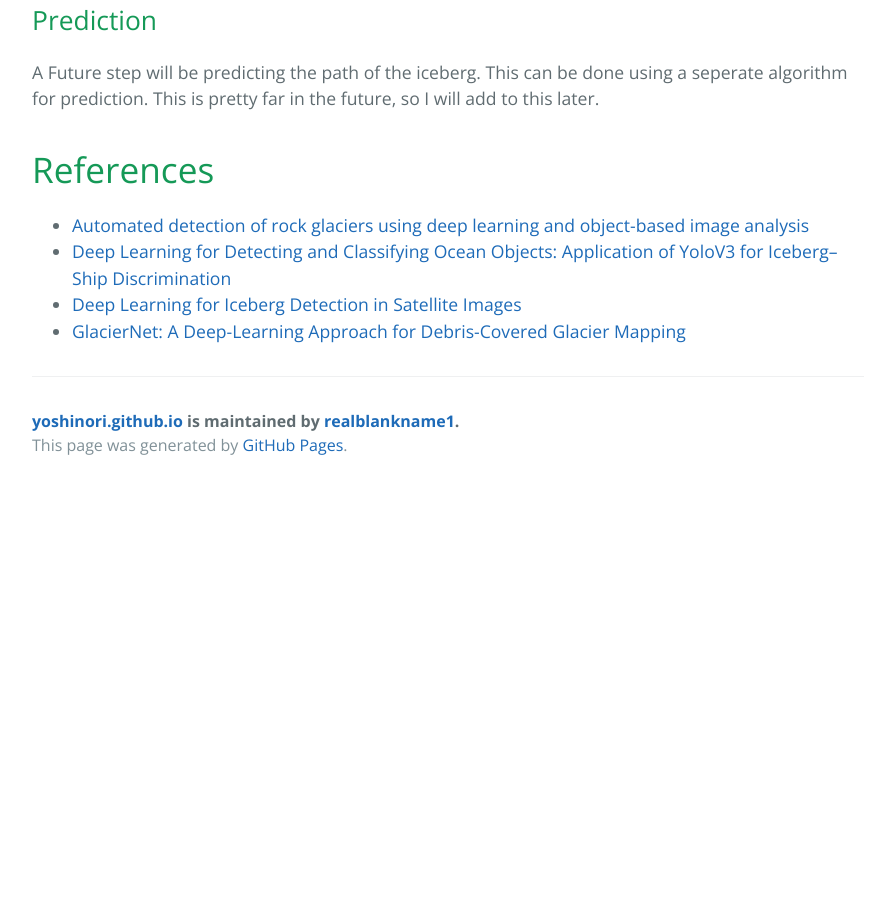
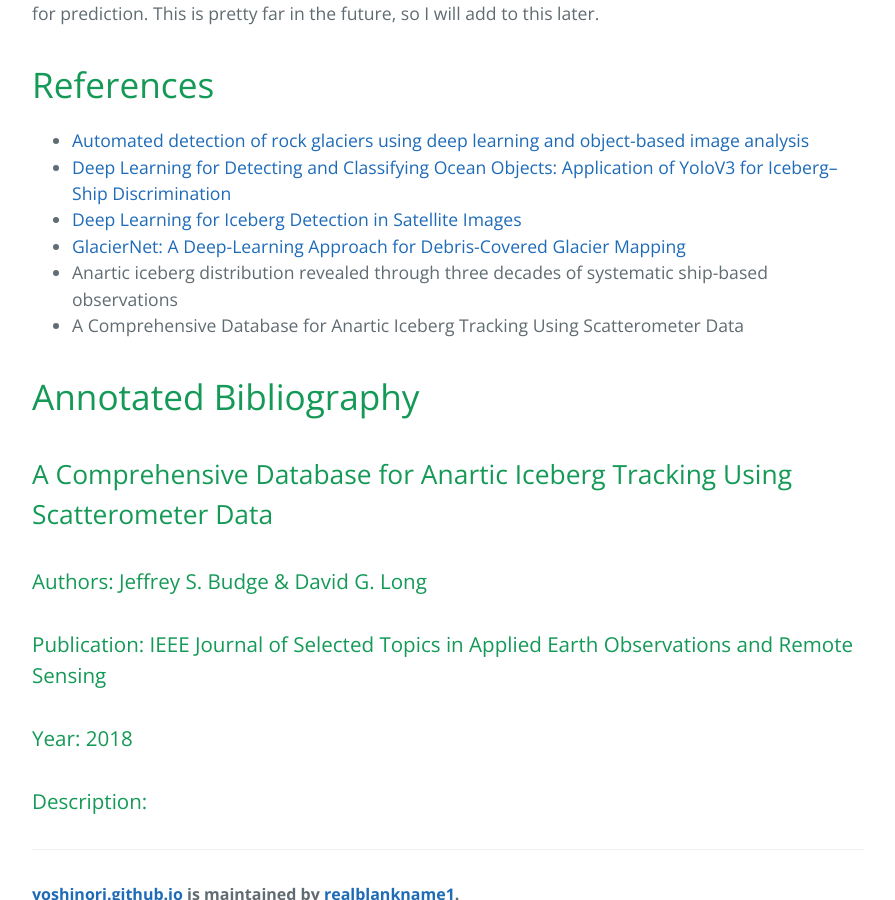
Before and after one commit to realblankname1/yoshinori.github.io, a Jekyll site: the page built from lit-review-icebergs.md, in a window 1280 px wide and 900 px high, scrolled down 936 px. Shown: the whole window, without its empty margins (192-1087 px from the left). Built offline with Jekyll 4.4.1, drawn with Linux system fonts in a browser that asks for light colours; before the commit the page ends 1425 px from its top, so only the background shows below that.

Commit message:
Beginning Lit Review

```diff
--- a/lit-review-icebergs.md
+++ b/lit-review-icebergs.md
@@ -24,3 +22,12 @@ A Future step will be predicting the path of the iceberg. This can be done using
 * [Deep Learning for Detecting and Classifying Ocean Objects: Application of YoloV3 for Iceberg–Ship Discrimination](https://www.mdpi.com/2220-9964/9/12/758/htm)
 * [Deep Learning for Iceberg Detection in Satellite Images](https://www.diva-portal.org/smash/get/diva2:1532720/FULLTEXT01.pdf)
 * [GlacierNet: A Deep-Learning Approach for Debris-Covered Glacier Mapping](https://web.archive.org/web/20201107031829id_/https://ieeexplore.ieee.org/ielx7/6287639/8948470/09081912.pdf)
+* Anartic iceberg distribution revealed through three decades of systematic ship-based observations
+* A Comprehensive Database for Anartic Iceberg Tracking Using Scatterometer Data
+
+# Annotated Bibliography
+## A Comprehensive Database for Anartic Iceberg Tracking Using Scatterometer Data
+### Authors: Jeffrey S. Budge & David G. Long
+### Publication: IEEE Journal of Selected Topics in Applied Earth Observations and Remote Sensing
+### Year: 2018
+### Description:
```
Also changed, not shown: other parts of lit-review-icebergs.md (+0 -2 lines).
